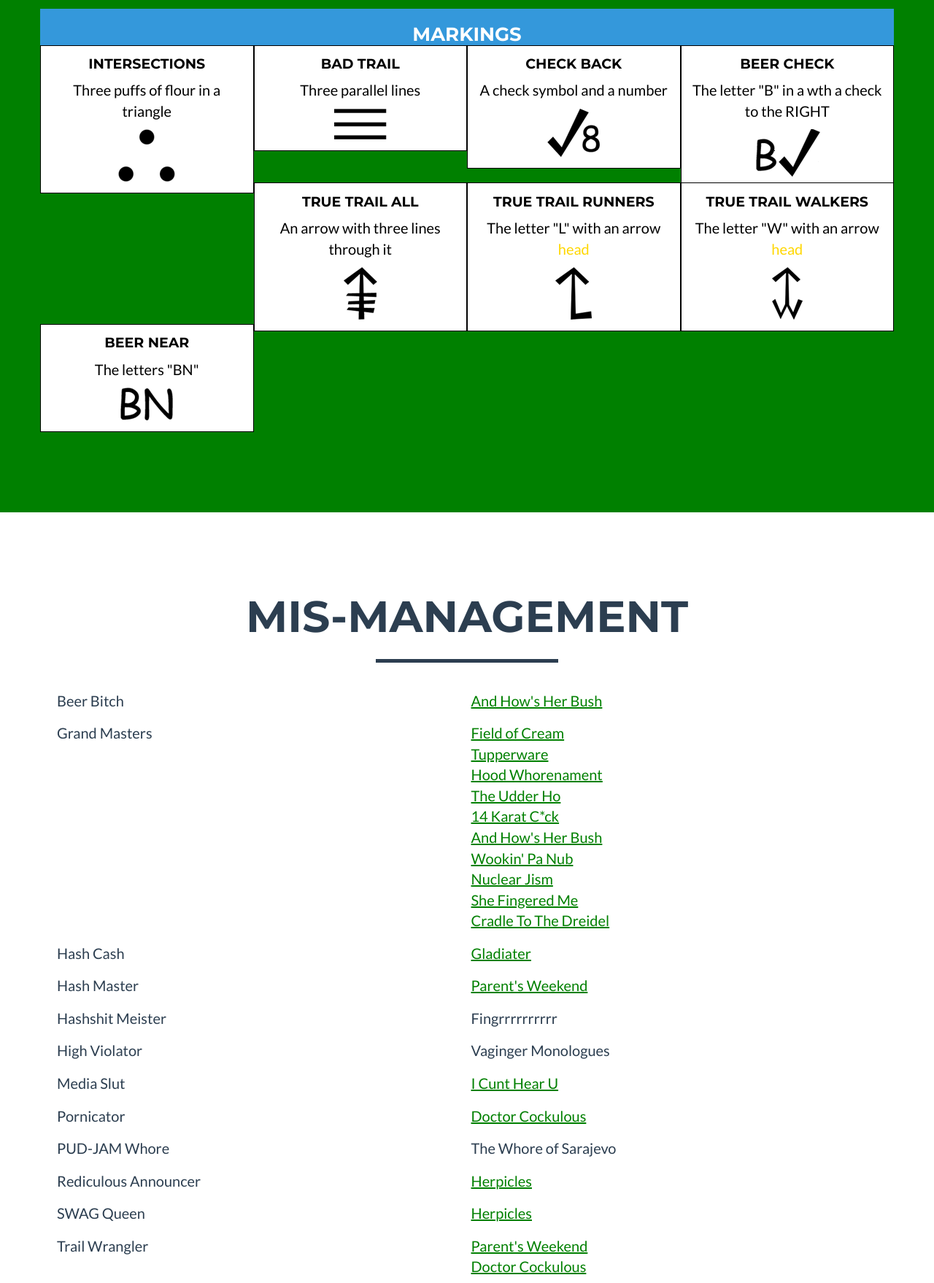
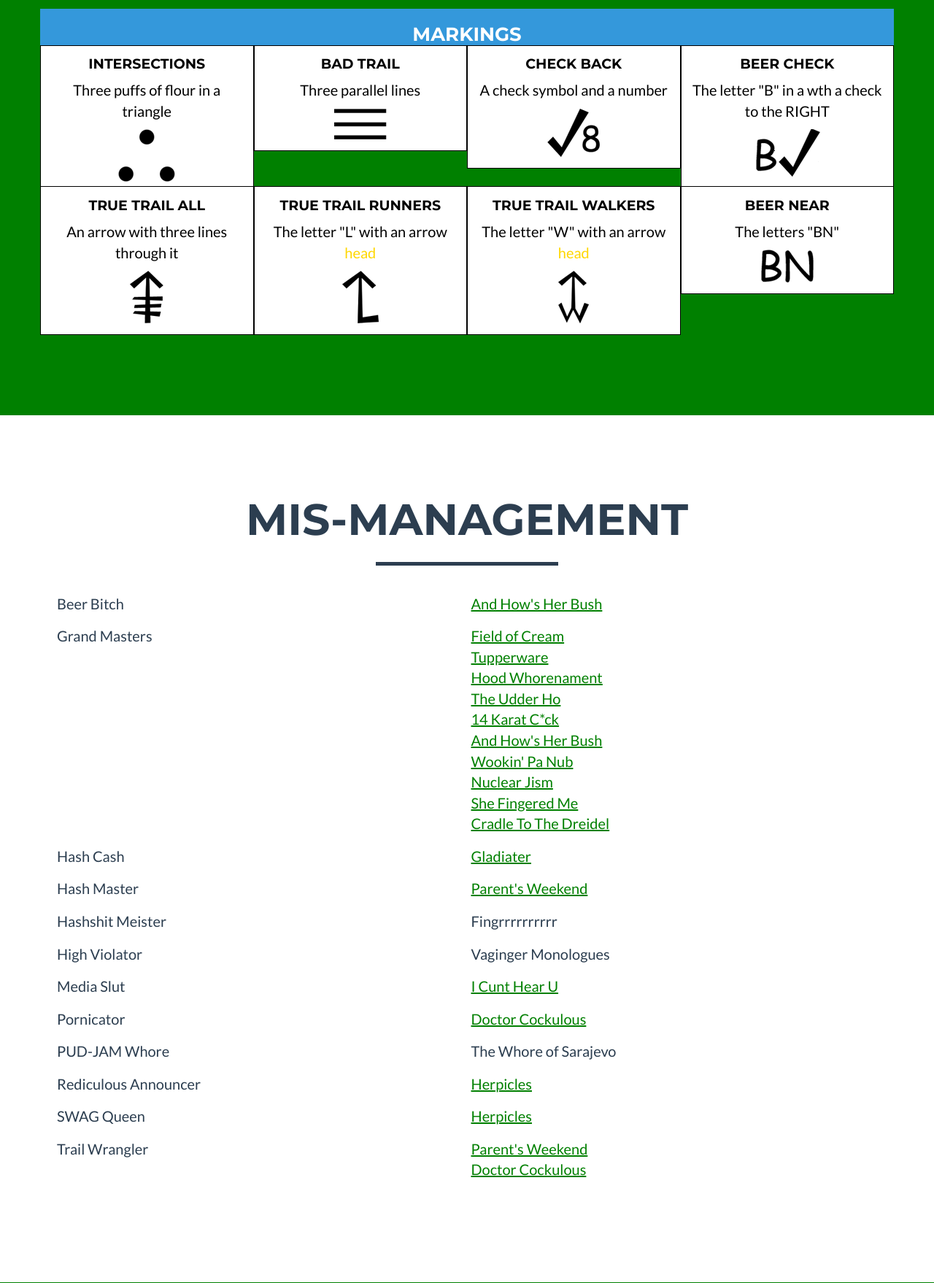
Before and after one commit to msaperst/so-happy-its-tuesday, a PHP site: page /shiggy.php in a window 1280 px wide. Shown: the part 2340-4098 px from the top of the page at 73% size. Run offline with PHP 8.4, Linux system fonts and the light colour scheme; data comes from the database, SQL or seed files in the repository; some libraries are stand-ins or nearby versions.

Commit message:
Fixing grid alignment

```diff
--- a/shiggy.php
+++ b/shiggy.php
@@ -92,6 +92,8 @@
 				<div class="col-lg-12 col-md-12 col-sm-12 text-center bg-info">
 					<h3>Markings</h3>
 				</div>
+			</div>
+			<div class="row">
 				<div class="col-md-3 col-sm-6 text-center symbols">
 					<h4>Intersections</h4>
 					<p>Three puffs of flour in a triangle</p>
@@ -112,7 +114,8 @@
 					<p>The letter "B" in a wth a check to the RIGHT</p>
 					<img src="/img/markings/beercheck.gif" alt="beercheck" />
 				</div>
-
+			</div>
+			<div class="row">
 				<div class="col-md-3 col-sm-6 text-center symbols">
 					<h4>True Trail All</h4>
 					<p>An arrow with three lines through it</p>
```
